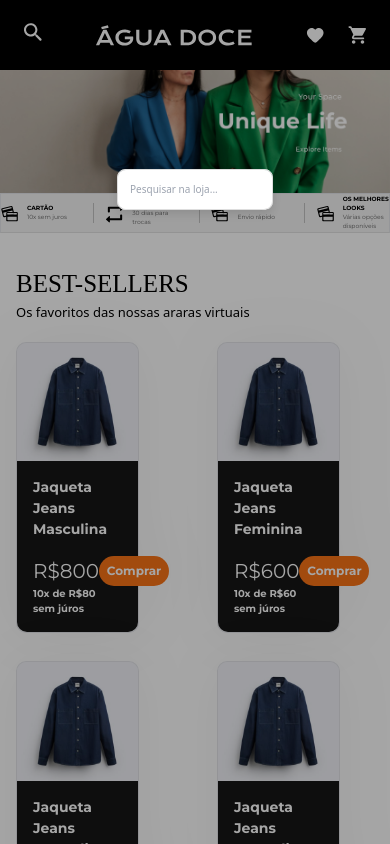
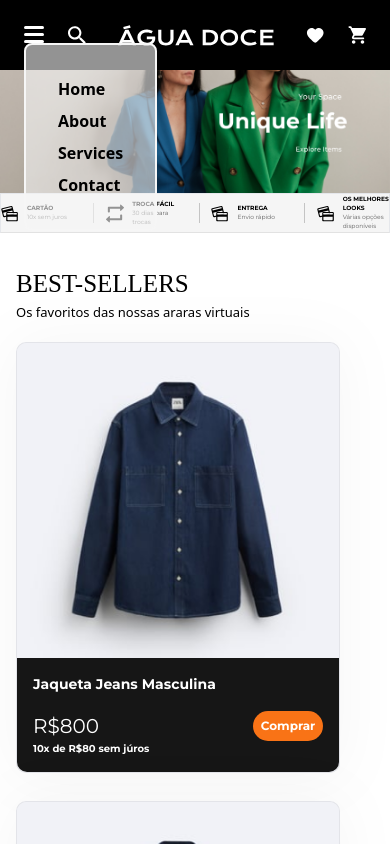
Before and after one commit to jpontel/aguadoce_webstore, a React (Vite) app: page / in a window 390 px wide. Both pictures are taken after a click on the button 33 px from the left and 32 px from the top of the page. Shown: the top 844 px of the page. Built offline with nearby package versions, Linux system fonts and the light colour scheme; a web font is replaced by a local one.

Commit message:
more improves mobile

```diff
--- a/src/App.tsx
+++ b/src/App.tsx
@@ -12,6 +12,7 @@
 import Home from "./modules/home";
 import Login from "./modules/login";
 import './App.css';
+import GenericProductDetail from "./components/generic-product-detail";
 
 function App() {
     return (
@@ -24,6 +25,7 @@
                     <Route path={"*"} element={<div>404</div>}/>
                     <Route path={"login"} element={<Login/>}/>
                     {/*<Route path={"/cart"} element={<Cart/>}/>*/}
+                    <Route path={"/product"} element={<GenericProductDetail/>}/>
                     <Route path={"/favorites"} element={<Favorites/>}/>
                     <Route path={"/profile"} element={<Profile/>}/>
                     <Route path={"/masculino"} element={<Masculino/>}/>
--- a/src/components/generic-clothes/index.tsx
+++ b/src/components/generic-clothes/index.tsx
@@ -2,6 +2,7 @@
 import useIsMobile from "../../hooks/useMobile.ts";
 import {Fragment, useState} from "react";
 import './style/style.css';
+import {useNavigate} from "react-router-dom";
 
 export interface GenericClothesProps {
     previousValue?: number;
@@ -14,7 +15,12 @@
 export default function GenericClothes({hasDiscount, title, value, previousValue, small}: GenericClothesProps) {
     const [isLoading, setIsLoading] = useState<boolean>(false);
     const [isChecked, setIsChecked] = useState<boolean>(false);
+    const navigate = useNavigate();
     const isMobile = useIsMobile();
+
+    const handleComponentClick = () => {
+        navigate('/product');
+    }
 
     const handleClick = () => {
         setIsLoading(true);
@@ -27,7 +33,8 @@
     return (
         <Fragment>
             <div
-                className={`h-full bg-[#F1F2F7] border-black border rounded-[10px] flex-col justify-between ${small ? 'w-[250px]' : isMobile ? 'w-[100px]' : 'w-[360px]'}`}
+                className={`h-full bg-[#F1F2F7] border-black border rounded-[10px] flex-col justify-between ${small ? 'w-[250px]' : isMobile ? 'w-[150px]' : 'w-[360px]'}`}
+                onClick={handleComponentClick}
                 style={{
                     filter: 'drop-shadow(0px 2px 30px rgba(0, 0, 0, 0.04))',
                     border: '1px solid rgba(0, 0, 0, 0.06)'
@@ -35,7 +42,7 @@
                 <div>
                     <img alt={'Clothes'} src={jacket} className={'rounded-[10px]'}/>
                 </div>
-                <div className={'bg-[#161616] text-white p-4 items-end justify-end rounded-b-[10px]'}>
+                <div className={'bg-[#161616] text-white p-4 items-end justify-end rounded-b-[10px] cursor-pointer'}>
                     <div className={'font-montserrat xs:text-[14px] lg:text-[16px] font-semibold mb-4'}>
                         {title}
                     </div>
--- a/src/components/navbar/button/index.tsx
+++ b/src/components/navbar/button/index.tsx
@@ -1,7 +1,43 @@
-export default function Buttons() {
+import {useEffect, useRef, useState} from "react";
+
+export default function MenuButton() {
+    const [isOpen, setIsOpen] = useState<boolean>(false);
+    const modalRef = useRef<HTMLDivElement>(null);
+
+    const handleClick = () => {
+        setIsOpen(true);
+    };
+
+    const handleClose = (event:MouseEvent) => {
+        if (modalRef.current && !modalRef.current.contains(event.target as Node)) {
+            setIsOpen(false);
+        }
+    };
+
+    useEffect(() => {
+        document.addEventListener('mousedown', handleClose);
+        return () => {
+            document.removeEventListener('mousedown', handleClose);
+        }
+    }, []);
+
     return (
-        <div className="navbar-buttons">
-            a
+        <div>
+            <div>
+                <button className={'flex flex-col gap-1'} onClick={handleClick}>
+                    <div className="w-[20px] h-[3px] bg-white rounded-full"/>
+                    <div className="w-[20px] h-[3px] bg-white rounded-full"/>
+                    <div className="w-[20px] h-[3px] bg-white rounded-full"/>
+                </button>
+            </div>
+            {isOpen &&  (
+                <div className={'flex flex-col gap-2 absolute p-8 rounded-lg border-2 border-[#f6f6f6] font-bold text-black'} ref={modalRef} style={{background: 'rgba(246, 246, 246, 0.60)'}}>
+                    <a href={'#'}>Home</a>
+                    <a href={'#'}>About</a>
+                    <a href={'#'}>Services</a>
+                    <a href={'#'}>Contact</a>
+                </div>
+            )}
         </div>
     )
 }
--- a/src/components/navbar/index.tsx
+++ b/src/components/navbar/index.tsx
@@ -3,6 +3,7 @@
 import {useNavigate} from "react-router-dom";
 import SearchBar from "../searchBar";
 import './style/style.css';
+import MenuButton from "./button";
 
 export default function Navbar() {
     const navigate = useNavigate();
@@ -37,7 +38,8 @@
             >
                 <div className={'w-full flex text-white p-6 lg:gap-32 items-center justify-center lg:mx-56'}>
                     {isMobile && (
-                        <div className={''}>
+                        <div className={'inline-flex sm:gap-6 xs:gap-2'}>
+                            <MenuButton/>
                             <button
                                 onClick={handleSearch}
                                 className={'user-icon-head'}
@@ -53,7 +55,7 @@
                     )}
                     <button className={'w-full items-center justify-center flex'} onClick={() => navigate('/')}>
                         {isMobile ? (
-                            <div>
+                            <div className={'px-18'}>
                                 <svg width="180" height="21" viewBox="0 0 231 31" fill="none"
                                      xmlns="http://www.w3.org/2000/svg">
                                     <path
--- a/src/models/user.ts
+++ /dev/null
@@ -1,35 +0,0 @@
-import { DataTypes, Model } from 'sequelize';
-import sequelize from '../database';
-
-class User extends Model {
-    public id!: number;
-    public username!: string;
-    public password!: string;
-    public role!: 'admin' | 'customer';
-}
-
-User.init({
-    id: {
-        type: DataTypes.INTEGER.UNSIGNED,
-        autoIncrement: true,
-        primaryKey: true,
-    },
-    username: {
-        type: DataTypes.STRING,
-        allowNull: false,
-        unique: true,
-    },
-    password: {
-        type: DataTypes.STRING,
-        allowNull: false,
-    },
-    role: {
-        type: DataTypes.ENUM('admin', 'customer'),
-        allowNull: false,
-    },
-}, {
-    sequelize,
-    tableName: 'users',
-});
-
-export default User;
```
Also changed, not shown: src/components/footer/index.tsx (+8 -3 lines).
